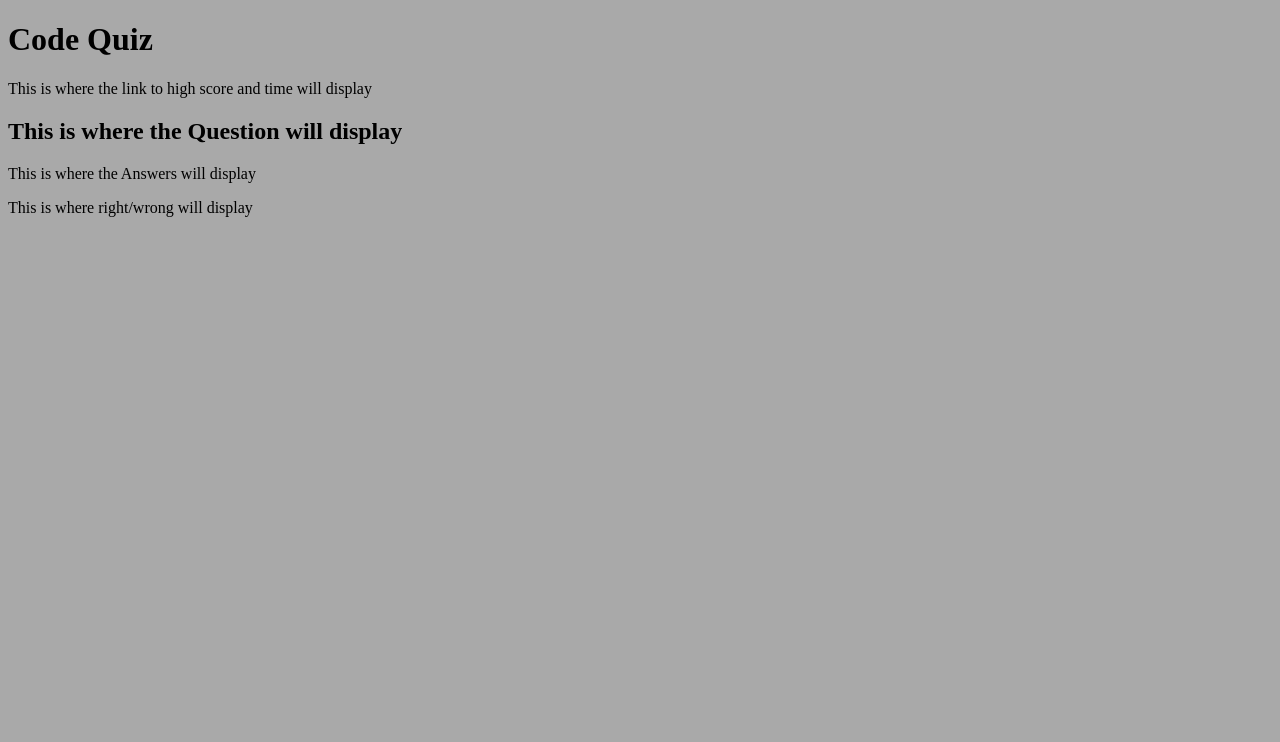
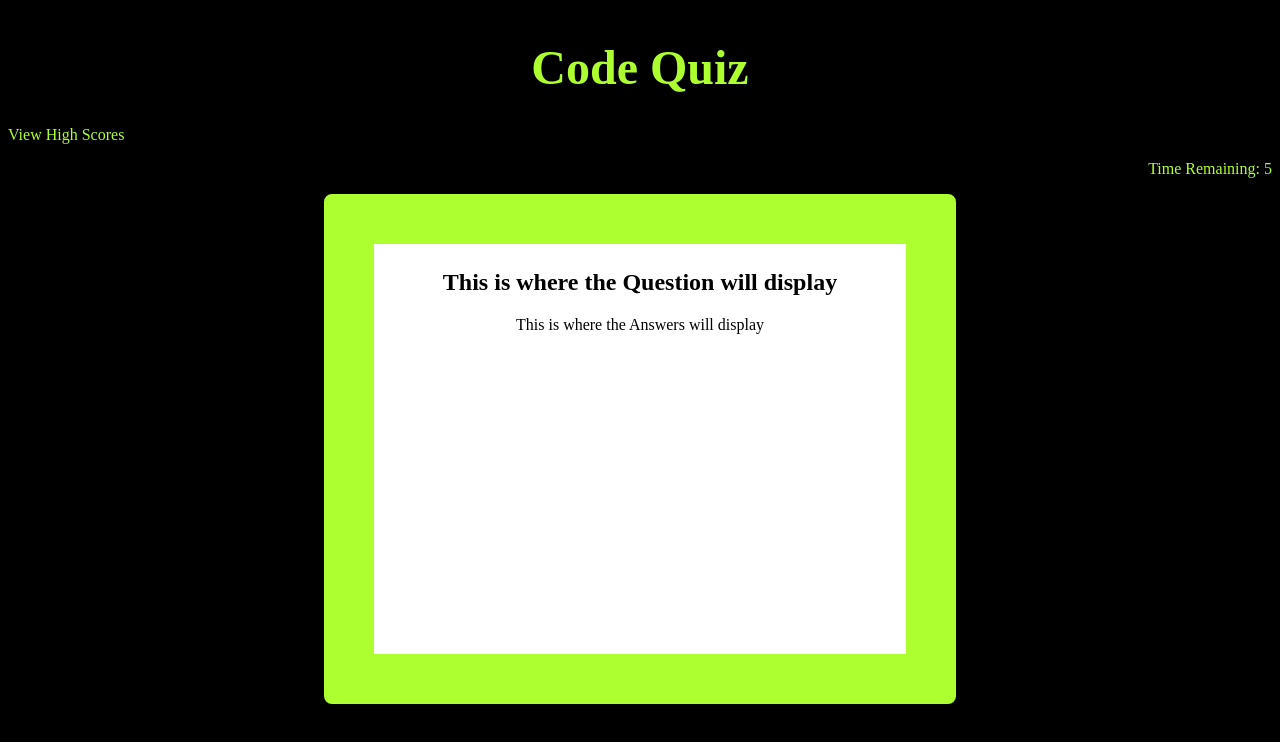
Before and after one commit to kbliss86/web-api-code-quiz, a plain HTML site: page index.html in a window 1280 px wide. Drawn offline with Linux system fonts and the light colour scheme.

Commit message:
adding style code and made adjustments to HTML to accomodate timer JS and other future JS

```diff
--- a/assets/css/style.css
+++ b/assets/css/style.css
@@ -1,3 +1,64 @@
 * {
-    background-color: darkgray;
+    background-color: black;
 }
+
+.header  {
+    display: flex;
+    justify-content: center;
+    flex-direction: column;
+}
+
+.header h1 {
+    display: inline-flex;
+    font-size: 48px;
+    color: greenyellow;
+    margin-bottom: 15px;
+    justify-content: center;
+}
+
+.header nav p {
+    /* display: inline-block; */
+    color: greenyellow;
+    flex-direction: row;
+}
+
+#high-score {
+    /* justify-content: start; */
+    /* align-self: start; */
+    text-align: start;
+}
+
+#timer {
+    /* justify-content: end; */
+    /* align-self: end; */
+    text-align: end;
+}
+
+main {
+    /* color: greenyellow; */
+    background-color: white;
+    text-align: center;
+    padding: 5px;
+    border: 50px solid greenyellow;
+    border-radius: 8px;
+    margin-left: 25%;
+    margin-right: 25%;
+    height: 400px;
+
+}
+
+main section {
+    color: black;
+    /* background-color: white; */
+}
+
+main section h2 {
+    /* color: greenyellow; */
+    background-color: white;
+}
+
+main section p {
+    /* color: greenyellow; */
+    background-color: white;
+
+}
--- a/assets/js/script.js
+++ b/assets/js/script.js
@@ -1,3 +1,24 @@
-//Code Start
+// variables
+var questionEl = document.getElementById("question-display")
+//timer variables
+var timerEl = document.getElementById("timer")
+var secondsLeft = 10;
+var secondsSubtract = 0;
 
-var helloWorld = "";
+function setTime() {
+    var timerInterval =setInterval(function() {
+        secondsLeft--;
+        timerEl.textContent = "Time Remaining: " + secondsLeft;
+
+        if(secondsLeft ===0) {
+            clearInterval(timerInterval);
+            sendMessage();
+        }
+    }, 1000)
+}
+
+function sendMessage() {
+    questionEl.textContent = "Times up! You Lose!";
+}
+
+setTime();
--- a/index.html
+++ b/index.html
@@ -8,19 +8,22 @@
     <link rel="stylesheet" href="./assets/css/style.css" />
   </head>
   <body>
-    <header>
+    <header class="header">
       <h1>Code Quiz</h1>
-      <p>This is where the link to high score and time will display</p>
+      <nav>
+        <p id="high-score">View High Scores</p>
+        <p id="timer">Time:</p>
+      </nav>
     </header>
-    <main class="card">
-      <section class = "card-header">
-        <h2>This is where the Question will display</h2>
+    <main>
+      <section id="question">
+        <h2 id="question-display">This is where the Question will display</h2>
       </section>
-      <section class="card-body">
+      <section class="choices">
         <p>This is where the Answers will display</p>
       </section>
     </main>
-    <footer class="card-footer">
+    <footer class="answer">
         <p>This is where right/wrong will display</p>
     </footer>
   <script src="assets/js/script.js"></script>
```
